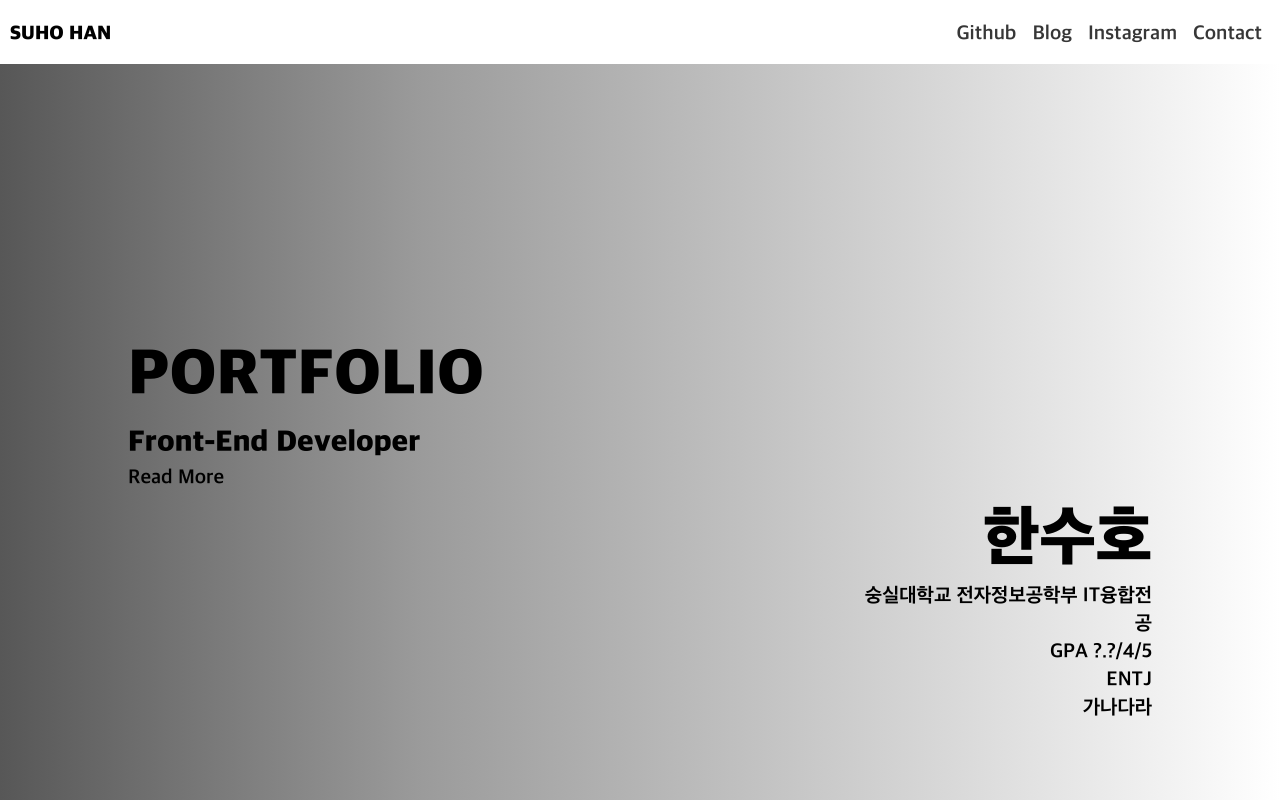
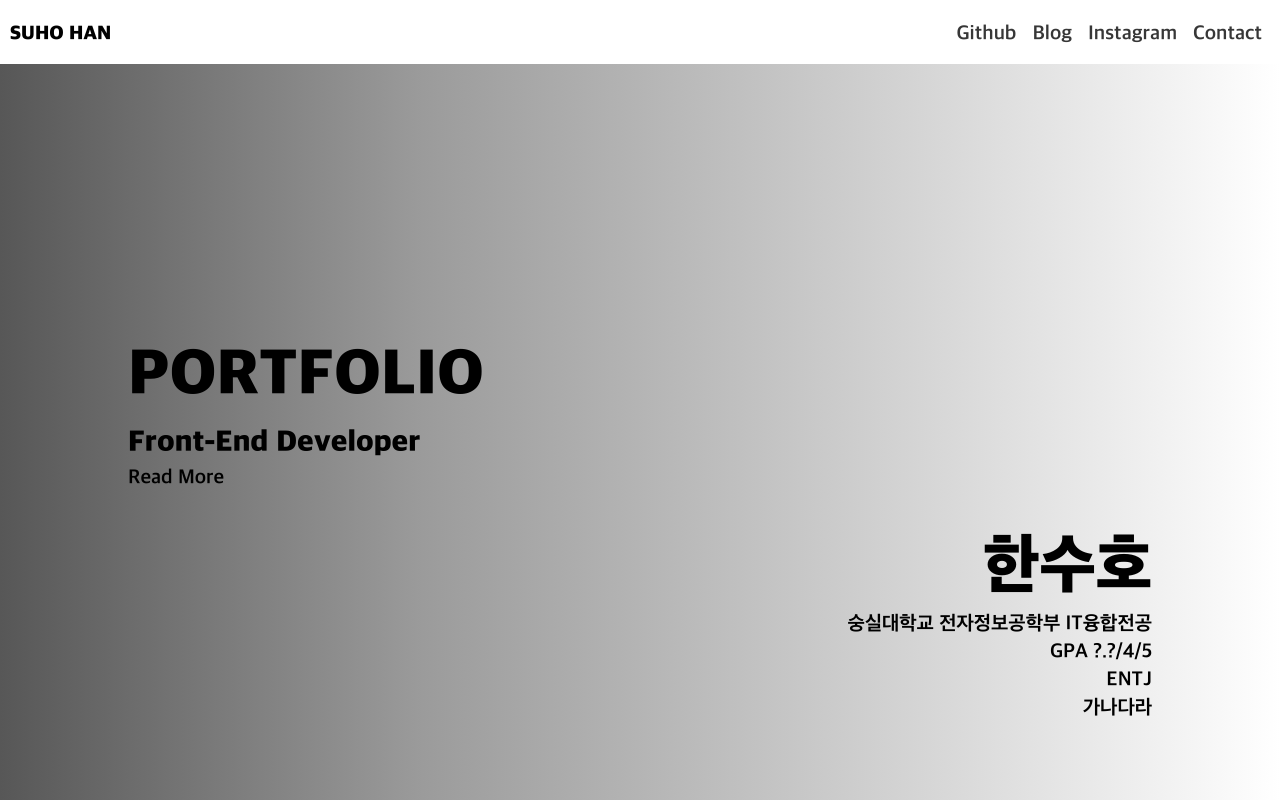
Before and after one commit to unbroken2650/Portfolio, a React (Create React App) app in the folder portfolio-app/: page / in a window 1280 px wide. Shown: the top 800 px of the page. Built offline with nearby package versions, Linux system fonts and the light colour scheme.

Commit message:
Landing 텍스트 크기 개선

```diff
--- a/portfolio-app/src/scss/Landing.module.scss
+++ b/portfolio-app/src/scss/Landing.module.scss
@@ -50,7 +50,7 @@ div[id="landing"] {
  }
  section[id="landingright"] {
   position: absolute;
-  width: 297px;
+  width: 350px;
   right: 10%;
   bottom: 10%;
 
```
